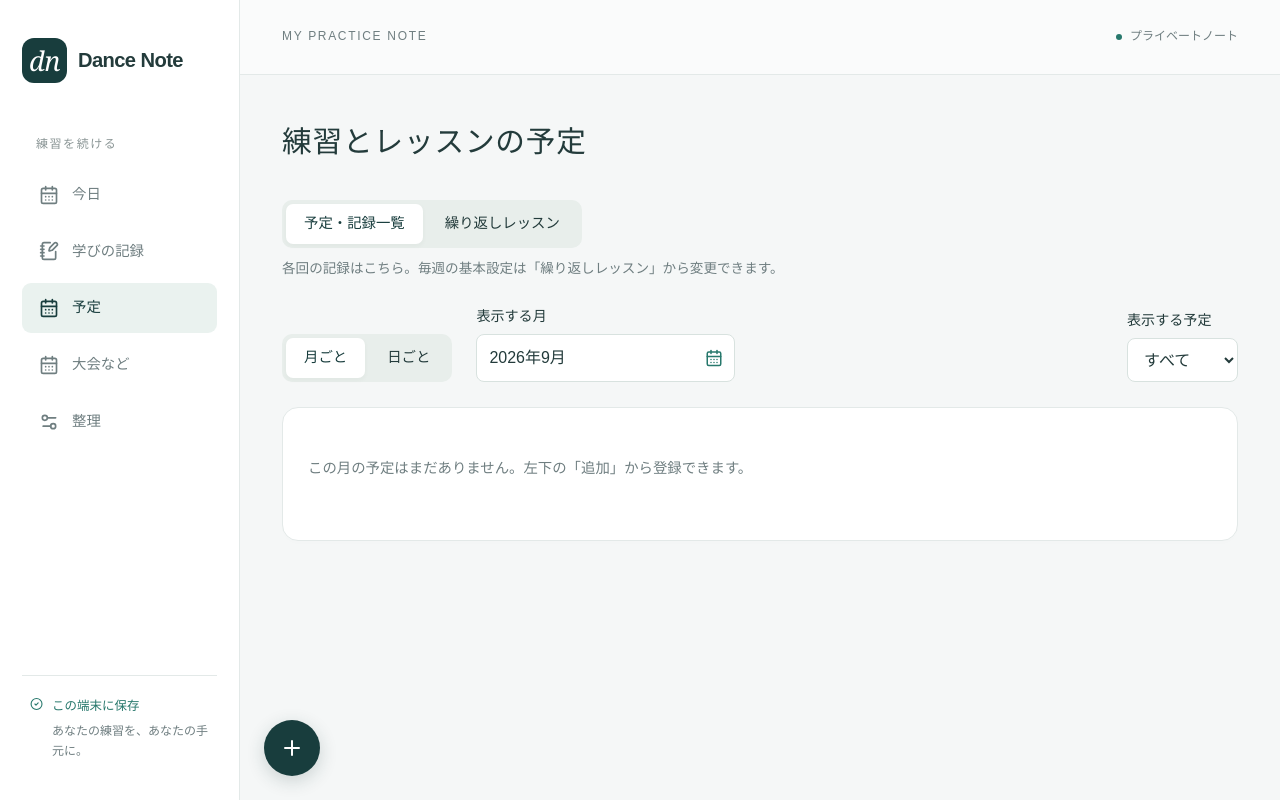
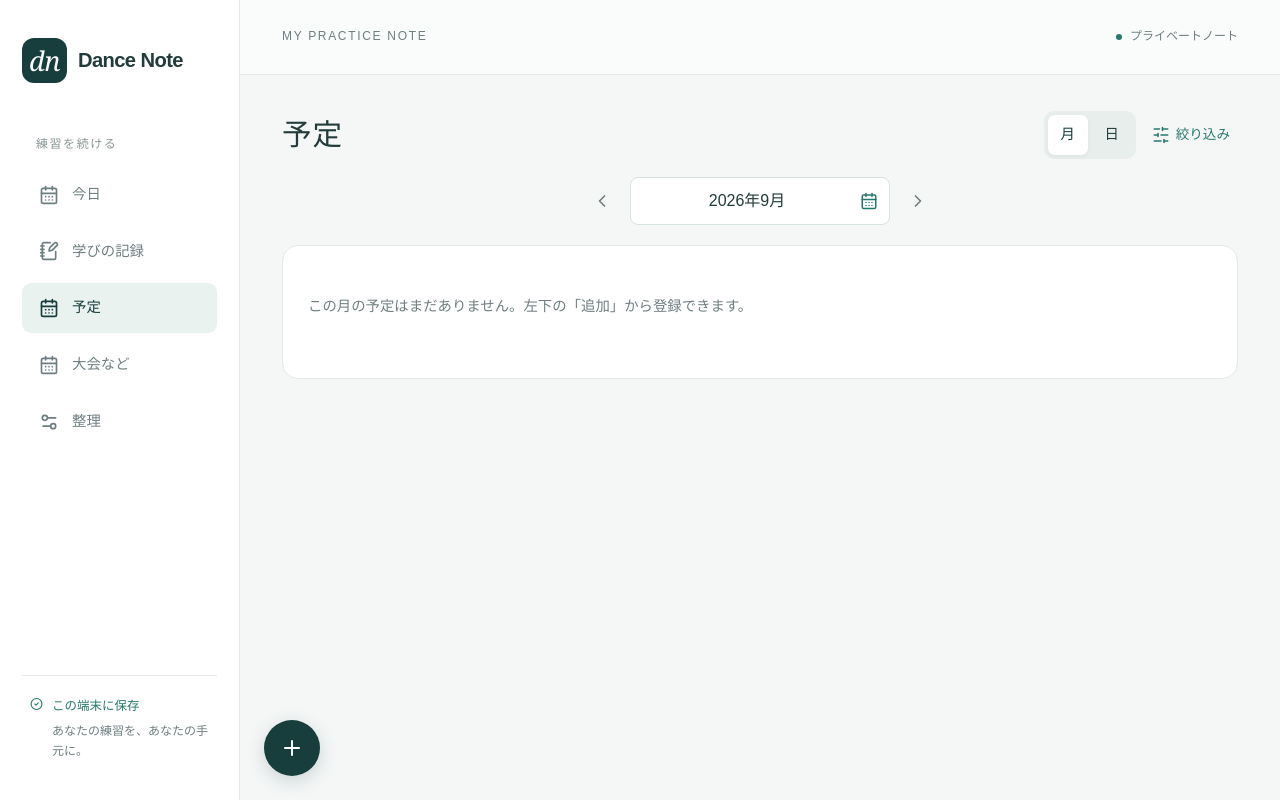
Before and after one commit to Ryoran-ran/React_goal-management, a React (Vite) app: page / in a window 1280 px wide. Both pictures are taken after a click on the button "予定". Built offline with nearby package versions, Linux system fonts and the light colour scheme.

Commit message:
refactor: simplify agenda header and move recurring lessons to tools

```diff
--- a/src/App.tsx
+++ b/src/App.tsx
@@ -6,6 +6,7 @@ import {
   CheckCircle2,
   DatabaseBackup,
   MessageSquare,
+  Repeat2,
 } from "lucide-react";
 import { initialize } from "./data/repository";
 import { CalendarSettings } from "./components/CalendarSettings";
@@ -16,6 +17,7 @@ import { Backup } from "./pages/Backup";
 import { LessonAdvice } from "./pages/LessonAdvice";
 import { Plans } from "./pages/Plans";
 import { Practice } from "./pages/PracticeAgenda";
+import { RecurringLessons } from "./pages/RecurringLessons";
 import { openAgendaItem, type PracticeEntry } from "./lib/practiceNavigation";
 import { errorText } from "./lib/hooks";
 import { registerTrainingTools } from "./lib/webmcp";
@@ -26,7 +28,8 @@ const navigation = [
   { id: "events", label: "大会など", icon: CalendarDays },
   { id: "tools", label: "整理", icon: Settings2 },
 ] as const;
-type Page = (typeof navigation)[number]["id"] | "plans" | "backup" | "advice";
+type Page =
+  (typeof navigation)[number]["id"] | "plans" | "backup" | "advice" | "series";
 export default function App() {
   const [page, setPage] = useState<Page>("home");
   const [practiceEntry, setPracticeEntry] = useState<PracticeEntry>();
@@ -75,8 +78,14 @@ export default function App() {
           {navigation.map((item) => (
             <button
               key={item.id}
-              className={`${page === item.id || (item.id === "tools" && (page === "plans" || page === "backup" || page === "advice")) ? "active" : ""}`}
-              aria-current={page === item.id ? "page" : undefined}
+              className={`${page === item.id || (item.id === "tools" && ["plans", "backup", "advice", "series"].includes(page)) ? "active" : ""}`}
+              aria-current={
+                page === item.id ||
+                (item.id === "tools" &&
+                  ["plans", "backup", "advice", "series"].includes(page))
+                  ? "page"
+                  : undefined
+              }
               onClick={() => navigate(item.id)}
             >
               <item.icon size={20} />
@@ -129,6 +138,8 @@ export default function App() {
             <LessonAdvice today={today} onBack={() => navigate("tools")} />
           ) : page === "backup" ? (
             <Backup onBack={() => navigate("tools")} />
+          ) : page === "series" ? (
+            <RecurringLessons today={today} onBack={() => navigate("tools")} />
           ) : page === "events" ? (
             <Events />
           ) : page === "plans" ? (
@@ -183,7 +194,15 @@ export default function App() {
                 >
                   <NotebookPen size={24} />
                   <h2>以前のレッスン・練習記録</h2>
-                  <p>これまでの記録・添付資料・繰り返し予定を開く。</p>
+                  <p>これまでの記録・添付資料を開く。</p>
+                </button>
+                <button
+                  className="card learning-note-card"
+                  onClick={() => navigate("series")}
+                >
+                  <Repeat2 size={24} />
+                  <h2>繰り返しレッスン</h2>
+                  <p>毎週の曜日・時間・終了日を管理します。</p>
                 </button>
                 <CalendarSettings />
               </div>
--- a/src/components/LessonSeriesManager.tsx
+++ b/src/components/LessonSeriesManager.tsx
@@ -58,7 +58,6 @@ export function LessonSeriesManager({
   return (
     <div className="card-list with-floating-add">
       <div>
-        <h2>繰り返しレッスンの管理</h2>
         <p className="muted">
           毎週の曜日・時間・終了日を設定します。1回だけの変更は予定一覧から行えます。
         </p>
--- a/src/pages/PracticeAgenda.tsx
+++ b/src/pages/PracticeAgenda.tsx
@@ -8,6 +8,7 @@ import {
   CalendarDays,
   NotebookPen,
   UsersRound,
+  SlidersHorizontal,
 } from "lucide-react";
 import { remove, save } from "../data/repository";
 import {
@@ -20,18 +21,18 @@ import { agendaStatus, practiceAgenda } from "../data/practiceAgenda";
 import { ensureLessonSchedules } from "../data/lessonSchedule";
 import { useQuery } from "../lib/hooks";
 import { addDays, dateLabel, monthRange } from "../lib/dates";
+import { shiftCalendarMonth } from "../lib/calendar";
 import {
   readAgendaView,
   saveAgendaView,
   type AgendaView,
 } from "../lib/agendaView";
 import { lessonCategoryLabel } from "../lib/lessonCategories";
-import { PageHeading, Empty } from "../components/ui";
+import { Empty } from "../components/ui";
 import { FloatingAddButton } from "../components/FloatingAddButton";
 import { LessonScheduleEditor } from "../components/LessonScheduleEditor";
 import { LessonEditor } from "./Lessons";
 import { PracticeEditor } from "../components/PracticeEditor";
-import { LessonSeriesManager } from "../components/LessonSeriesManager";
 
 const statuses = { planned: "予定", recorded: "記録済み", cancelled: "中止" };
 export function Practice({
@@ -59,14 +60,14 @@ export function Practice({
     Extract<PracticeEntry, { type: "edit" }> | undefined
   >(entry?.type === "edit" ? entry : undefined);
   const [scheduling, setScheduling] = useState(entry?.type === "schedule");
-  const [managingSeries, setManagingSeries] = useState(false);
+  const [showFilters, setShowFilters] = useState(false);
   const [notice, setNotice] = useState("");
   useEffect(() => {
     window.scrollTo({ top: 0 });
-  }, [editing?.item.record.id, scheduling, managingSeries]);
+  }, [editing?.item.record.id, scheduling]);
   const result = useQuery(
     () => practiceAgenda(period),
-    [period, !!editing, scheduling, managingSeries],
+    [period, !!editing, scheduling],
     () =>
       ensureLessonSchedules(
         view === "day" ? selectedDate : monthRange(month).end,
@@ -95,55 +96,58 @@ export function Practice({
   const createLesson = () => create("lesson");
   return (
     <>
-      <PageHeading
-        eyebrow="PRACTICE & LESSONS"
-        title="練習とレッスンの予定"
-        description="予定を確認して、当日は学びを記録。繰り返し予定や日付の変更もここから。"
-      />
+      <header className="agenda-heading">
+        <h1>予定</h1>
         {!editing && !scheduling && (
-        <div className="agenda-navigation">
+          <div className="agenda-heading-actions">
             <div
               className="segmented"
               role="group"
-            aria-label="予定と繰り返し設定の切替"
+              aria-label="予定一覧の表示単位"
             >
               <button
                 type="button"
-              className={!managingSeries ? "active" : ""}
-              aria-pressed={!managingSeries}
-              onClick={() => {
-                setManagingSeries(false);
-                setNotice("");
-              }}
+                className={view === "month" ? "active" : ""}
+                aria-pressed={view === "month"}
+                aria-label="月ごとに表示"
+                onClick={() => changeView("month")}
               >
-              予定・記録一覧
+                月
               </button>
               <button
                 type="button"
-              className={managingSeries ? "active" : ""}
-              aria-pressed={managingSeries}
-              onClick={() => {
-                setManagingSeries(true);
-                setNotice("");
-              }}
+                className={view === "day" ? "active" : ""}
+                aria-pressed={view === "day"}
+                aria-label="日ごとに表示"
+                onClick={() => changeView("day")}
               >
-              繰り返しレッスン
+                日
               </button>
             </div>
-          <p className="muted">
-            {managingSeries
-              ? "毎週のレッスンを選ぶと、曜日・時間・終了日などの基本設定を変更できます。"
-              : "各回の記録はこちら。毎週の基本設定は「繰り返しレッスン」から変更できます。"}
-          </p>
+            <button
+              type="button"
+              className={`agenda-filter-toggle ${filter !== "all" ? "is-active" : ""}`}
+              aria-expanded={showFilters}
+              aria-label={
+                filter === "all"
+                  ? "予定を絞り込む"
+                  : `絞り込み：${statuses[filter]}`
+              }
+              aria-controls="agenda-filters"
+              onClick={() => setShowFilters((show) => !show)}
+            >
+              <SlidersHorizontal size={18} aria-hidden="true" />
+              <span>{filter === "all" ? "絞り込み" : statuses[filter]}</span>
+            </button>
           </div>
         )}
+      </header>
       {(editing || scheduling) && (
         <button
           className="text-button agenda-back"
           onClick={() => {
             close();
             setScheduling(false);
-            setManagingSeries(false);
           }}
         >
           <ArrowLeft size={18} />
@@ -155,15 +159,7 @@ export function Practice({
           {notice}
         </p>
       )}
-      {managingSeries ? (
-        <LessonSeriesManager
-          today={today}
-          onAdd={() => {
-            setManagingSeries(false);
-            setScheduling(true);
-          }}
-        />
-      ) : scheduling ? (
+      {scheduling ? (
         <LessonScheduleEditor
           onClose={() => setScheduling(false)}
           onCreated={(count, date) => {
@@ -202,108 +198,63 @@ export function Practice({
         />
       ) : (
         <>
-          <div className="toolbar agenda-toolbar">
-            <div className="agenda-period-tools">
-              <div
-                className="segmented"
-                role="group"
-                aria-label="予定一覧の表示単位"
-              >
-                <button
-                  type="button"
-                  className={view === "month" ? "active" : ""}
-                  aria-pressed={view === "month"}
-                  onClick={() => {
-                    changeView("month");
-                  }}
-                >
-                  月ごと
-                </button>
-                <button
-                  type="button"
-                  className={view === "day" ? "active" : ""}
-                  aria-pressed={view === "day"}
-                  onClick={() => {
-                    changeView("day");
-                  }}
-                >
-                  日ごと
-                </button>
-              </div>
-              {view === "month" ? (
-                <label className="agenda-month">
-                  表示する月
-                  <DatePicker
-                    type="month"
-                    value={month}
-                    onChange={(nextDateValue) => {
-                      const value = nextDateValue;
-                      if (value && value !== month) {
-                        setSelectedDate(
-                          value === today.slice(0, 7) ? today : `${value}-01`,
-                        );
-                        setNotice("");
-                      }
-                    }}
-                  />
-                </label>
-              ) : (
-                <div className="agenda-day-control">
-                  <label htmlFor="agenda-day">表示する日</label>
-                  <div className="agenda-day-navigation">
+          <div className="agenda-period-navigation">
             <button
               type="button"
               className="icon-button"
-                      aria-label="前日の予定"
+              aria-label={view === "day" ? "前日の予定" : "前月の予定"}
               onClick={() => {
-                        setSelectedDate(addDays(selectedDate, -1));
+                setSelectedDate(
+                  view === "day"
+                    ? addDays(selectedDate, -1)
+                    : `${shiftCalendarMonth(month, -1)}-01`,
+                );
                 setNotice("");
               }}
             >
               <ChevronLeft size={20} />
             </button>
             <DatePicker
-                      id="agenda-day"
-                      type="date"
-                      value={selectedDate}
-                      onChange={(nextDateValue) => {
-                        if (nextDateValue) {
-                          setSelectedDate(nextDateValue);
+              aria-label={view === "day" ? "表示する日" : "表示する月"}
+              type={view === "day" ? "date" : "month"}
+              value={period}
+              onChange={(value) => {
+                if (!value) return;
+                setSelectedDate(
+                  view === "day"
+                    ? value
+                    : value === today.slice(0, 7)
+                      ? today
+                      : `${value}-01`,
+                );
                 setNotice("");
-                        }
               }}
             />
             <button
               type="button"
               className="icon-button"
-                      aria-label="翌日の予定"
+              aria-label={view === "day" ? "翌日の予定" : "翌月の予定"}
               onClick={() => {
-                        setSelectedDate(addDays(selectedDate, 1));
+                setSelectedDate(
+                  view === "day"
+                    ? addDays(selectedDate, 1)
+                    : `${shiftCalendarMonth(month, 1)}-01`,
+                );
                 setNotice("");
               }}
             >
               <ChevronRight size={20} />
             </button>
-                    <button
-                      type="button"
-                      className="secondary"
-                      disabled={selectedDate === today}
-                      onClick={() => {
-                        setSelectedDate(today);
-                        setNotice("");
-                      }}
-                    >
-                      今日
-                    </button>
           </div>
-                </div>
-              )}
-            </div>
+          {showFilters && (
+            <div id="agenda-filters" className="agenda-filter-panel">
               <label className="agenda-filter">
                 表示する予定
                 <select
                   value={filter}
-                onChange={(e) => setFilter(e.target.value as typeof filter)}
+                  onChange={(event) =>
+                    setFilter(event.target.value as typeof filter)
+                  }
                 >
                   <option value="all">すべて</option>
                   {Object.entries(statuses).map(([key, label]) => (
@@ -314,6 +265,7 @@ export function Practice({
                 </select>
               </label>
             </div>
+          )}
           <div className="card-list with-floating-add">
             {result.error && (
               <p className="error" role="alert">
--- /dev/null
+++ b/src/pages/RecurringLessons.tsx
@@ -0,0 +1,57 @@
+import { useState } from "react";
+import { ArrowLeft } from "lucide-react";
+import { LessonSeriesManager } from "../components/LessonSeriesManager";
+import { LessonScheduleEditor } from "../components/LessonScheduleEditor";
+
+export function RecurringLessons({
+  today,
+  onBack,
+}: {
+  today: string;
+  onBack: () => void;
+}) {
+  const [adding, setAdding] = useState(false);
+  const [notice, setNotice] = useState("");
+  const showList = () => {
+    setAdding(false);
+    window.scrollTo({ top: 0 });
+  };
+  return (
+    <section className="learning-page">
+      <button
+        type="button"
+        className="text-button agenda-back"
+        onClick={adding ? showList : onBack}
+      >
+        <ArrowLeft size={18} />
+        {adding ? "繰り返しレッスンに戻る" : "整理に戻る"}
+      </button>
+      <header className="learning-heading">
+        <h1>繰り返しレッスン</h1>
+      </header>
+      {notice && (
+        <p className="success" role="status">
+          {notice}
+        </p>
+      )}
+      {adding ? (
+        <LessonScheduleEditor
+          onClose={showList}
+          onCreated={(count) => {
+            setNotice(`${count}回のレッスン予定を登録しました。`);
+            showList();
+          }}
+        />
+      ) : (
+        <LessonSeriesManager
+          today={today}
+          onAdd={() => {
+            setNotice("");
+            setAdding(true);
+            window.scrollTo({ top: 0 });
+          }}
+        />
+      )}
+    </section>
+  );
+}
--- a/src/styles.css
+++ b/src/styles.css
@@ -1,15 +1,3 @@
-.agenda-navigation {
-  margin-bottom: 24px;
-}
-.agenda-navigation .segmented {
-  width: fit-content;
-  max-width: 100%;
-  flex-wrap: wrap;
-}
-.agenda-navigation p {
-  margin-top: 10px;
-  font-size: 0.85rem;
-}
 .goal-review-filters {
   display: grid;
   grid-template-columns:
@@ -560,54 +548,70 @@
 .with-floating-add {
   padding-bottom: 80px;
 }
-.agenda-month,
-.agenda-filter,
-.agenda-day-control {
+.agenda-filter {
   display: flex;
   flex-direction: column;
   gap: 6px;
   font-size: 0.88rem;
 }
-.toolbar.agenda-toolbar {
-  align-items: flex-end;
+.agenda-heading {
+  display: flex;
+  align-items: center;
+  justify-content: space-between;
   flex-wrap: wrap;
-}
-.agenda-period-tools {
-  display: flex;
-  align-items: flex-end;
-  flex-wrap: wrap;
-  gap: 16px 24px;
+  gap: 12px;
+  margin-bottom: 18px;
+}
+.agenda-heading-actions {
+  display: flex;
+  align-items: center;
+  gap: 8px;
+}
+.agenda-heading-actions .segmented button {
+  min-width: 40px;
+  min-height: 40px;
+  padding: 8px 10px;
+}
+.agenda-filter-toggle {
+  display: inline-flex;
+  align-items: center;
+  gap: 6px;
+  min-height: 44px;
+  padding: 8px;
+  font-size: 0.85rem;
+  border-radius: 8px;
+  white-space: nowrap;
+  color: var(--teal);
+}
+.agenda-filter-toggle.is-active,
+.agenda-filter-toggle[aria-expanded="true"] {
+  background: #e3f1eb;
+}
+.agenda-period-navigation {
+  display: grid;
+  grid-template-columns: 44px minmax(0, 1fr) 44px;
+  align-items: center;
+  gap: 6px;
+  width: 360px;
   min-width: 0;
   max-width: 100%;
-}
-.agenda-day-control {
-  width: 420px;
-  max-width: 100%;
-}
-.agenda-day-navigation {
-  display: grid;
-  grid-template-columns: 44px minmax(0, 1fr) 44px auto;
-  align-items: center;
-  gap: 6px;
+  margin: 0 auto 20px;
+}
+.agenda-period-navigation input {
   min-width: 0;
-  max-width: 100%;
-}
-.agenda-day-navigation input {
-  min-width: 0;
-}
-.agenda-day-navigation > .icon-button {
+  text-align: center;
+}
+.agenda-period-navigation > .icon-button {
   width: 44px;
   min-width: 44px;
   min-height: 44px;
 }
-@media (max-width: 450px) {
-  .agenda-day-navigation {
-    grid-template-columns: 44px minmax(0, 1fr) 44px;
-  }
-  .agenda-day-navigation > .secondary {
-    grid-column: 1 / -1;
-    justify-self: start;
-  }
+.agenda-filter-panel {
+  max-width: 360px;
+  margin: 0 auto 20px;
+  padding: 16px;
+  background: #eaf1ee;
+  border-radius: 12px;
 }
 .agenda-row {
   display: flex;
@@ -2119,31 +2123,18 @@ button p {
     margin-left: 0;
   }
   .topbar {
-    /* Keep header text below the iPhone status area with an opaque surface. */
-    height: auto;
-    min-height: calc(54px + env(safe-area-inset-top, 0px));
-    padding-top: env(safe-area-inset-top, 0px);
-    padding-right: max(20px, env(safe-area-inset-right, 0px));
-    padding-bottom: 0;
-    padding-left: max(20px, env(safe-area-inset-left, 0px));
-    background: #fff;
-    color: var(--ink);
-    font-family:
-      -apple-system, BlinkMacSystemFont, "Hiragino Kaku Gothic ProN",
-      "Yu Gothic", sans-serif;
-    font-weight: 500;
-    line-height: 1.5;
-  }
-  .topbar > span:first-child {
-    font-weight: 600;
-    letter-spacing: 0.03em;
-    font-size: 0.75rem;
-  }
-  .local-badge {
-    font-size: 0.75rem;
+    display: none;
   }
   main {
-    padding: 24px 17px 105px;
+    padding: calc(24px + env(safe-area-inset-top, 0px))
+      max(17px, env(safe-area-inset-right, 0px)) 105px
+      max(17px, env(safe-area-inset-left, 0px));
+  }
+  .agenda-heading h1 {
+    font-size: 1.6rem;
+  }
+  .agenda-period-navigation input.date-picker-trigger[type="text"] {
+    padding-left: 8px;
   }
   .home-heading,
   .page-heading {
```
Also changed, not shown: 1 other file (tests, documents, lock files or other folders). Lines whose indentation alone changed are shown as unchanged.
